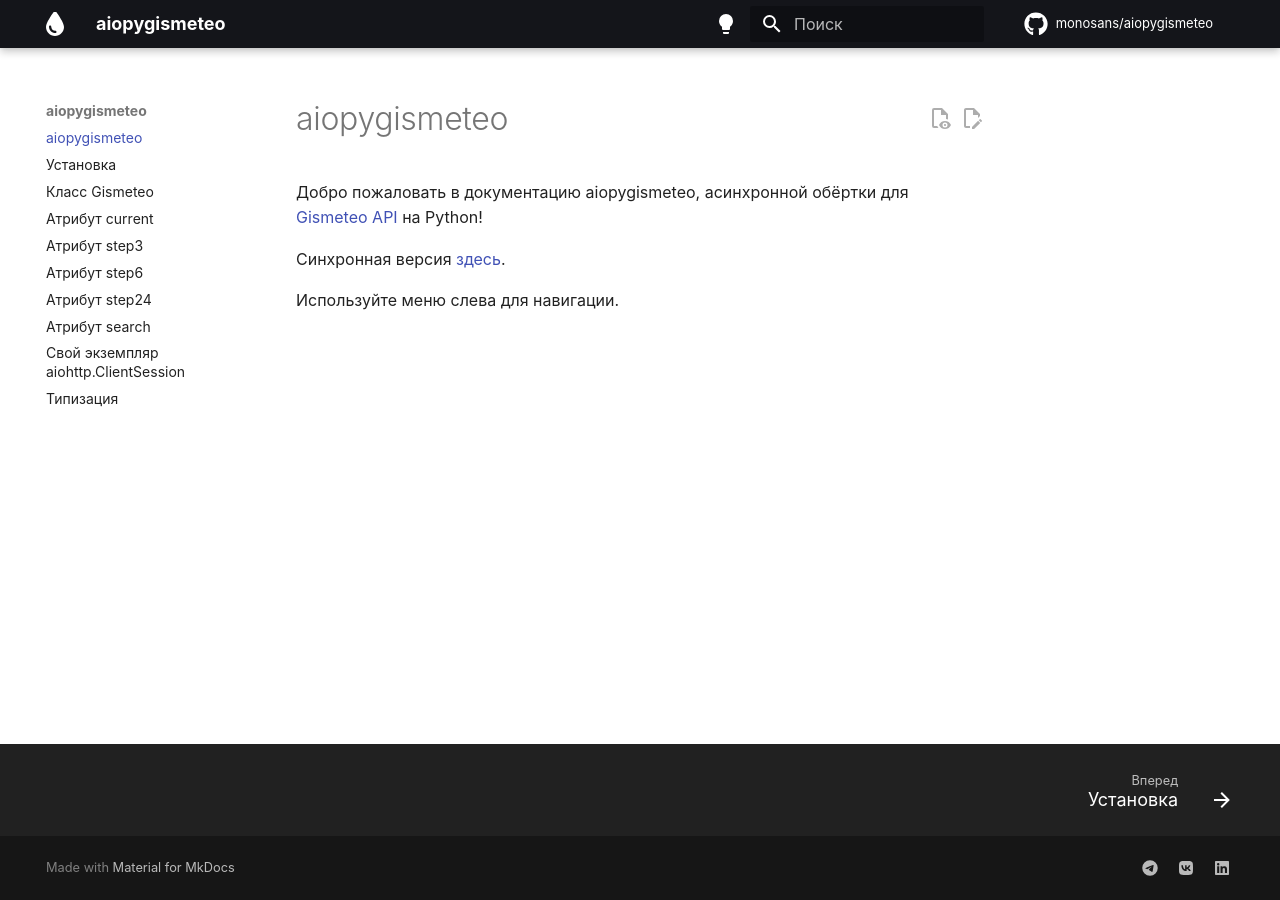
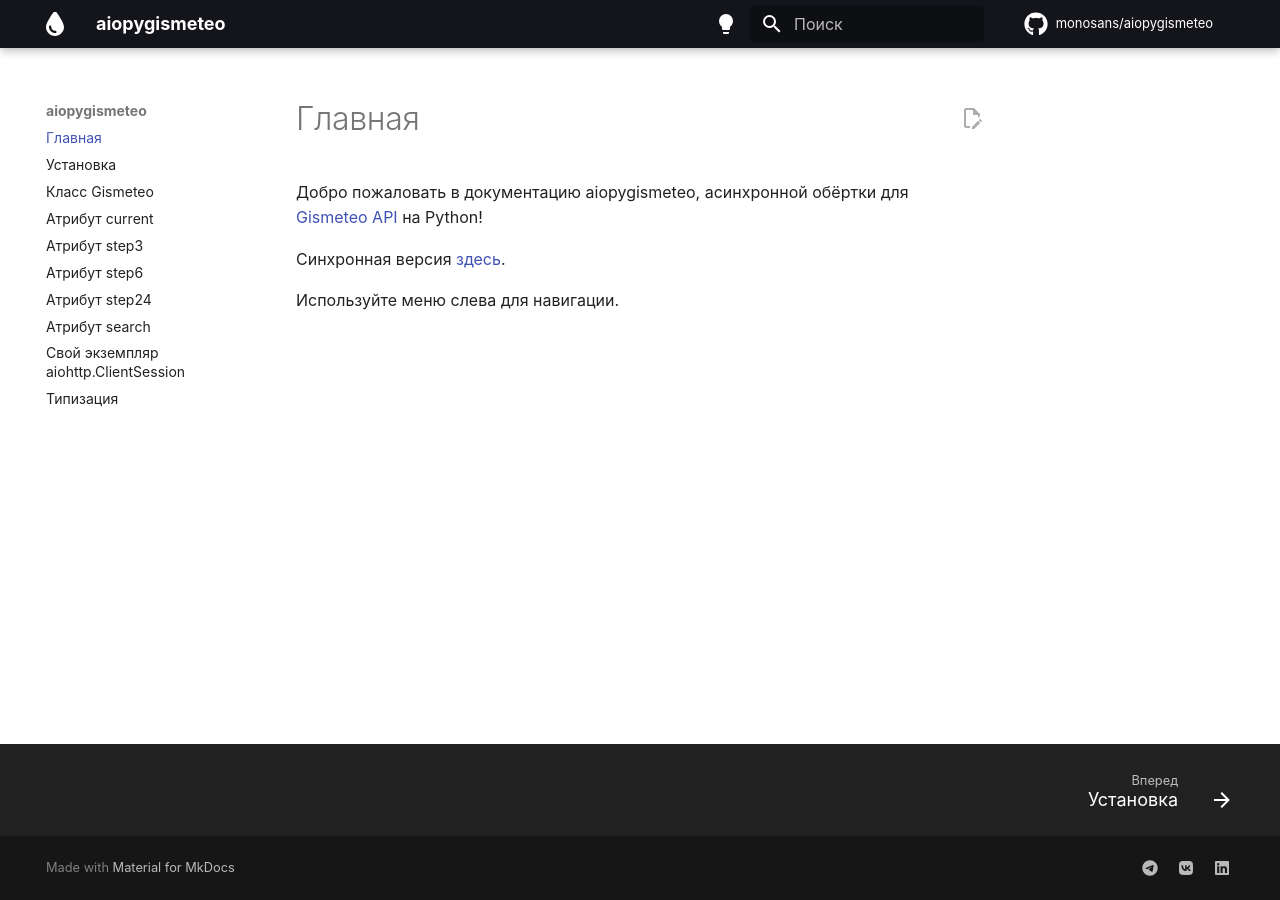
Before and after one commit to monosans/aiopygismeteo, an MkDocs documentation site: the page built from docs/index.md, in a window 1280 px wide. Built offline with MkDocs 1.6.1 and Material for MkDocs 9.7.7, drawn with Linux system fonts in a browser that asks for light colours; comment, search, counter and statistics services are not loaded.

Commit message:
Edit docs

```diff
--- a/.readthedocs.yaml
+++ b/.readthedocs.yaml
@@ -5,6 +5,6 @@ build:
     python: "3"
 python:
   install:
-    - requirements: docs/requirements.txt
+    - requirements: requirements-docs.txt
 mkdocs:
   configuration: mkdocs.yml
--- a/docs/index.md
+++ b/docs/index.md
@@ -1,4 +1,4 @@
-# aiopygismeteo
+# Главная
 
 Добро пожаловать в документацию aiopygismeteo, асинхронной обёртки для [Gismeteo API](https://gismeteo.ru/api/) на Python!
 
--- a/mkdocs.yml
+++ b/mkdocs.yml
@@ -4,7 +4,7 @@ repo_name: monosans/aiopygismeteo
 edit_uri: edit/main/docs/
 nav:
   - index.md
-  - installation.md
+  - install.md
   - gismeteo.md
   - current.md
   - step3.md
@@ -17,13 +17,9 @@ theme:
   name: material
   features:
     - content.action.edit
-    - content.action.view
     - content.code.copy
-    - content.tabs.link
     - navigation.footer
-    - navigation.indexes
     - navigation.top
-    - navigation.tracking
     - toc.follow
   font: false
   icon:
```
Also changed, not shown: docs/install.md (renamed from docs/installation.md), requirements-docs.txt (renamed from docs/requirements.txt), 1 other file.
